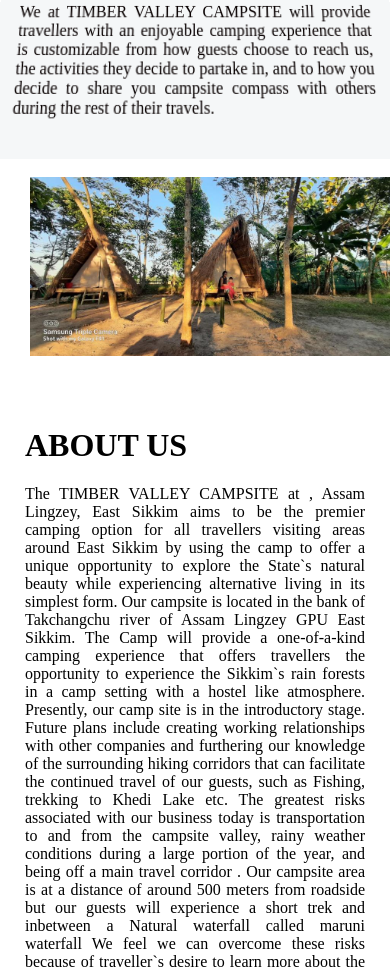
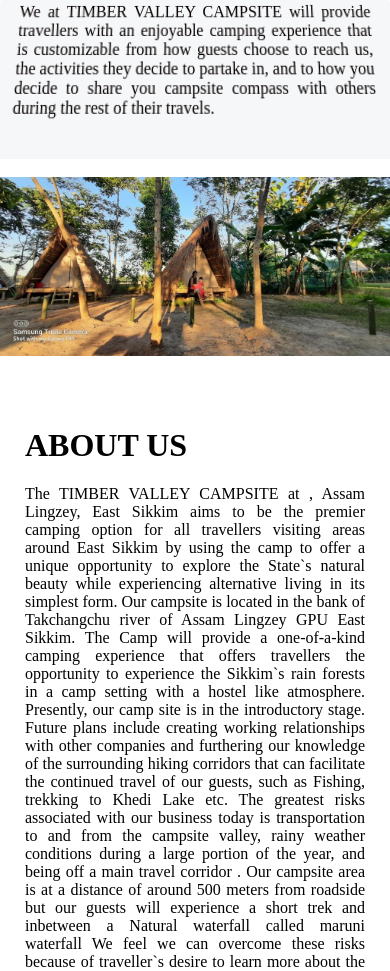
Before and after one commit to A5shi5h/timberValleyCampsite, a plain HTML site: page index.html in a window 390 px wide. Shown: the part 891-1862 px from the top of the page. Drawn offline with nearby package versions, Linux system fonts and the light colour scheme.

Commit message:
responsive change

```diff
--- a/index.css
+++ b/index.css
@@ -436,6 +436,10 @@
         font-size: small;
     }
 
+    .intro img{
+        padding-left: 0px;
+    }
+
     .book-button{
         font-size: 10px;
     }
```
